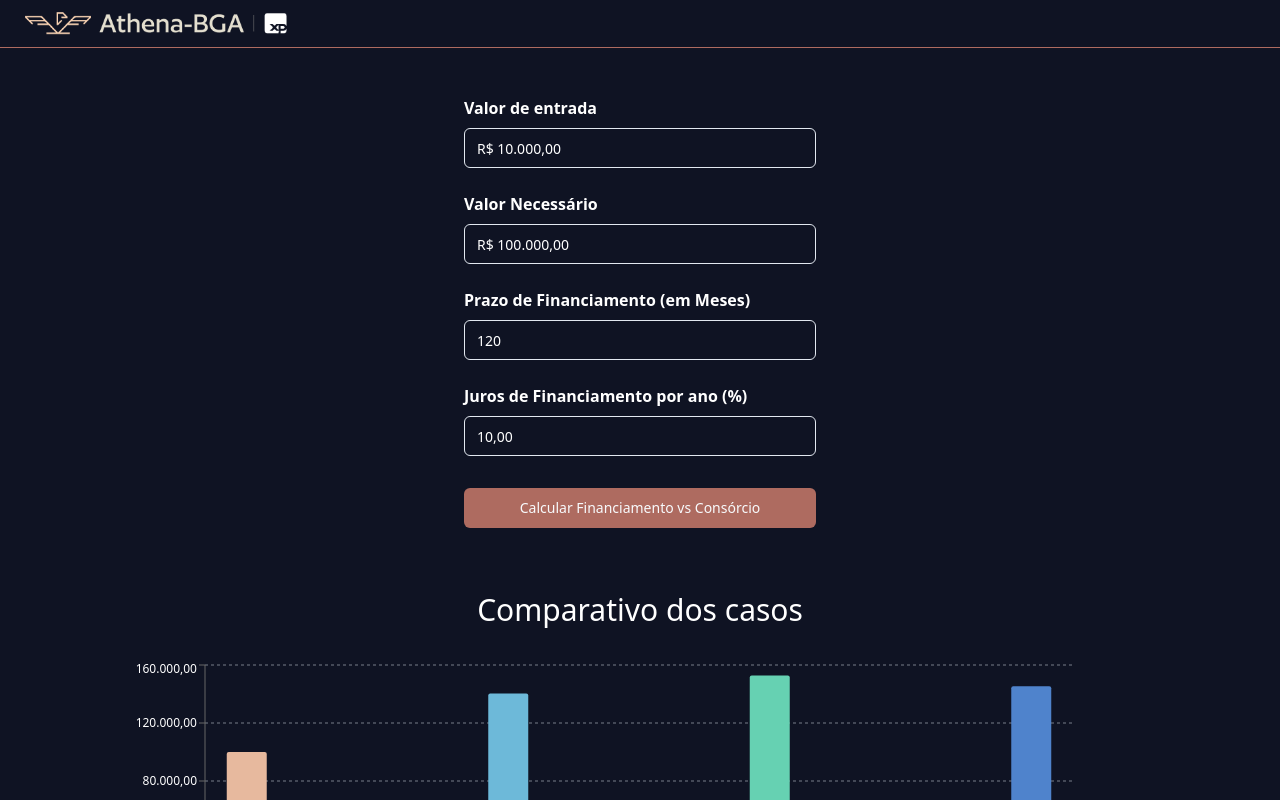
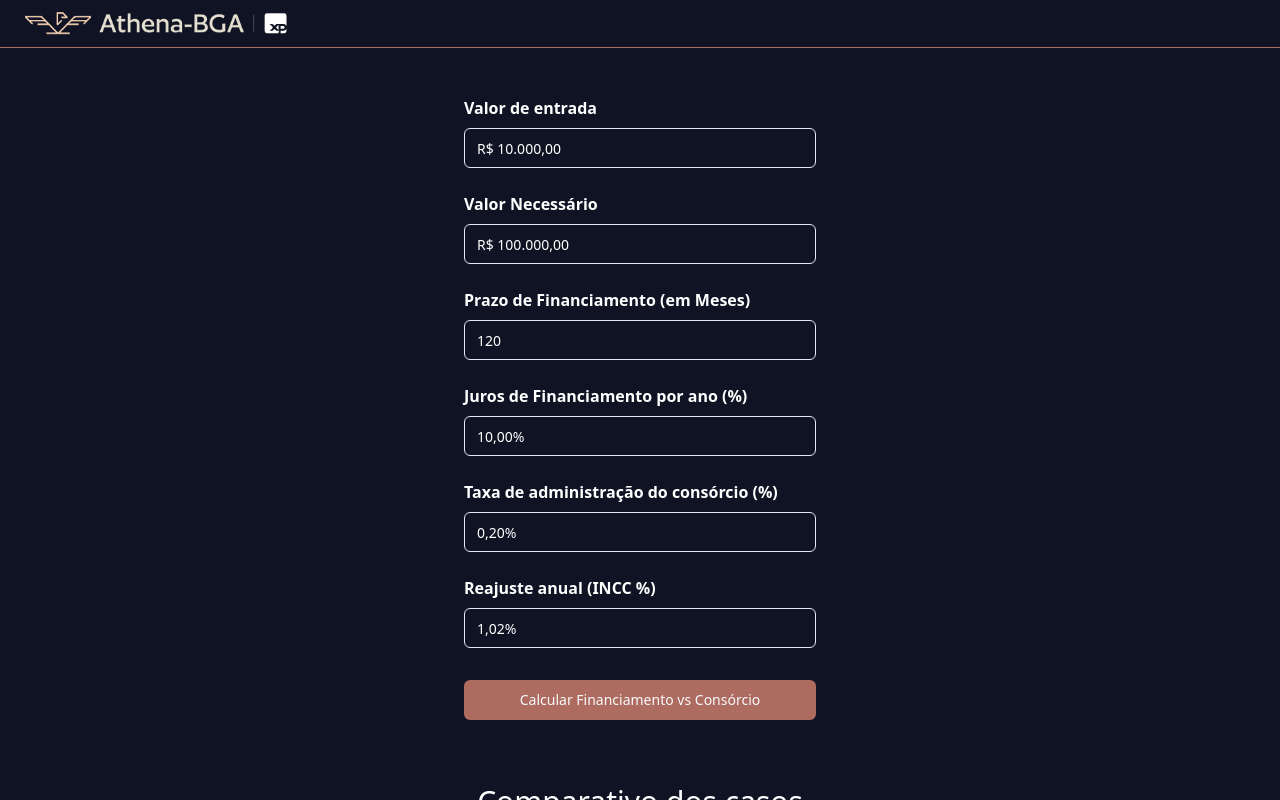
Before and after one commit to lucasmsa/athena-consortium-vs-financing-calculator, a React (Vite) app: page / in a window 1280 px wide. Shown: the top 800 px of the page. Built offline with nearby package versions, Linux system fonts and the light colour scheme.

Commit message:
feat: add annual adjustment rate and administration fee as user inputs that are also reflected on the methodology

```diff
--- a/src/App.tsx
+++ b/src/App.tsx
@@ -19,28 +19,34 @@ import AthenaLogo from "@/assets/athena-logo.png";
 import { chartConfig } from "./utils/chartConfig";
 import InstagramIcon from "@/assets/instagram.svg";
 import { NumericFormat } from "react-number-format";
+import { formatToFloat } from "./utils/formatToFloat";
 import AthenaLogoMini from "@/assets/athena-logo-mini.png";
 import { useFinanceCalculator } from "./hooks/useFinanceCalculator";
 import { CustomTooltip } from "./components/CustomTooltip/CustomTooltip";
 import { ChartContainer, ChartLegendContent } from "@/components/ui/chart";
-import { formatToFloat } from "./utils/formatToFloat";
 
 function App() {
   const {
     entryValue,
     neededValue,
     handleSubmit,
+    collapseOpen,
     financingTerm,
     setEntryValue,
-    collapseOpen,
-    setCollapseOpen,
     chartDataTotal,
     setNeededValue,
+    setCollapseOpen,
     setFinancingTerm,
     financingInterest,
     handleInputChange,
     setFinancingInterest,
+    annualAdjustmentRate,
     chartDataInstallments,
+    administrationFeeRate,
+    setAnnualAdjustmentRate,
+    setAdministrationFeeRate,
+    methodologyAnnualAdjustmentRate,
+    methodologyAdministrationFeeRate,
   } = useFinanceCalculator();
 
   return (
@@ -92,12 +98,37 @@ function App() {
           Juros de Financiamento por ano (%)
         </label>
         <NumericFormat
+          suffix={"%"}
           decimalScale={2}
           fixedDecimalScale
           customInput={Input}
           decimalSeparator=","
           value={financingInterest}
           onValueChange={handleInputChange(setFinancingInterest)}
+        />
+        <label className="text-white mt-4 font-bold">
+          Taxa de administração do consórcio (%)
+        </label>
+        <NumericFormat
+          suffix={"%"}
+          decimalScale={2}
+          fixedDecimalScale
+          customInput={Input}
+          decimalSeparator=","
+          value={administrationFeeRate}
+          onValueChange={handleInputChange(setAdministrationFeeRate)}
+        />
+        <label className="text-white mt-4 font-bold">
+          Reajuste anual (INCC %)
+        </label>
+        <NumericFormat
+          suffix={"%"}
+          decimalScale={2}
+          fixedDecimalScale
+          customInput={Input}
+          decimalSeparator=","
+          value={annualAdjustmentRate}
+          onValueChange={handleInputChange(setAnnualAdjustmentRate)}
         />
         <Button
           type="submit"
@@ -225,11 +256,12 @@ function App() {
               de financiamento. Já no modelo SAC, que é o Sistema de Amortização
               Constante, o valor amortizado permanece o mesmo, resultando em
               parcelas que diminuem com o tempo. No consórcio, o prazo
-              considerado é de 180 meses, com uma taxa de administração de 20% e
-              um fundo de reserva de 3%, aplicados uma única vez sobre o valor
-              do bem. Além disso, o saldo devedor do consórcio é reajustado
-              anualmente em 2%, para preservar o poder de compra da carta ao
-              longo do tempo.
+              considerado é de 180 meses, com uma taxa de administração de{" "}
+              {methodologyAdministrationFeeRate}% e um fundo de reserva de 3%,
+              aplicados uma única vez sobre o valor do bem. Além disso, o saldo
+              devedor do consórcio é reajustado anualmente em{" "}
+              {methodologyAnnualAdjustmentRate}%, para preservar o poder de
+              compra da carta ao longo do tempo.
             </div>
             <div className="rounded-md border px-4 py-3 font-mono text-sm">
               Disclaimer: <br />
--- a/src/hooks/useFinanceCalculator.ts
+++ b/src/hooks/useFinanceCalculator.ts
@@ -12,17 +12,23 @@ interface UseFinanceCalculator {
   collapseOpen: boolean;
   financingTerm: number;
   financingInterest: number;
+  annualAdjustmentRate: number;
+  administrationFeeRate: number;
   chartDataTotal: ChartDataTotal[];
-  chartDataInstallments: ChartDataInstallments[];
+  methodologyAnnualAdjustmentRate: number;
+  methodologyAdministrationFeeRate: number;
   handleInputChange: (
     setter: Dispatch<SetStateAction<number>>
   ) => (value: NumberFormatValues) => void;
+  chartDataInstallments: ChartDataInstallments[];
   setCollapseOpen: Dispatch<SetStateAction<boolean>>;
-  handleSubmit: (e: React.FormEvent<HTMLFormElement>) => void;
   setEntryValue: Dispatch<SetStateAction<number>>;
   setNeededValue: Dispatch<SetStateAction<number>>;
   setFinancingTerm: Dispatch<SetStateAction<number>>;
   setFinancingInterest: Dispatch<SetStateAction<number>>;
+  setAnnualAdjustmentRate: Dispatch<SetStateAction<number>>;
+  setAdministrationFeeRate: Dispatch<SetStateAction<number>>;
+  handleSubmit: (e: React.FormEvent<HTMLFormElement>) => void;
 }
 
 export const useFinanceCalculator = (): UseFinanceCalculator => {
@@ -31,7 +37,15 @@ export const useFinanceCalculator = (): UseFinanceCalculator => {
   const [neededValue, setNeededValue] = useState(100000);
   const [financingTerm, setFinancingTerm] = useState(120);
   const [financingInterest, setFinancingInterest] = useState(10);
+  const [annualAdjustmentRate, setAnnualAdjustmentRate] = useState(1.02);
+  const [administrationFeeRate, setAdministrationFeeRate] = useState(0.2);
   const [chartDataTotal, setChartDataTotal] = useState<ChartDataTotal[]>([]);
+  const [methodologyAnnualAdjustmentRate, setMethodologyAnnualAdjustmentRate] =
+    useState(annualAdjustmentRate);
+  const [
+    methodologyAdministrationFeeRate,
+    setMethodologyAdministrationFeeRate,
+  ] = useState(administrationFeeRate);
   const [chartDataInstallments, setChartDataInstallments] = useState<
     ChartDataInstallments[]
   >([]);
@@ -42,10 +56,14 @@ export const useFinanceCalculator = (): UseFinanceCalculator => {
       neededValue,
       financingTerm,
       financingInterest,
+      annualAdjustmentRate,
+      administrationFeeRate,
     });
 
     setChartDataTotal(chartDataTotal);
     setChartDataInstallments(chartDataInstallments);
+    setMethodologyAnnualAdjustmentRate(annualAdjustmentRate);
+    setMethodologyAdministrationFeeRate(administrationFeeRate);
   };
 
   useEffect(() => {
@@ -66,19 +84,25 @@ export const useFinanceCalculator = (): UseFinanceCalculator => {
   };
 
   return {
-    collapseOpen,
-    setCollapseOpen,
     entryValue,
     neededValue,
+    handleSubmit,
+    collapseOpen,
     financingTerm,
+    setEntryValue,
+    chartDataTotal,
+    setNeededValue,
+    setCollapseOpen,
+    setFinancingTerm,
+    handleInputChange,
     financingInterest,
-    chartDataTotal,
+    setFinancingInterest,
+    annualAdjustmentRate,
     chartDataInstallments,
-    handleInputChange,
-    handleSubmit,
-    setEntryValue,
-    setNeededValue,
-    setFinancingTerm,
-    setFinancingInterest,
+    administrationFeeRate,
+    setAnnualAdjustmentRate,
+    setAdministrationFeeRate,
+    methodologyAnnualAdjustmentRate,
+    methodologyAdministrationFeeRate,
   };
 };
--- a/src/utils/computeValues.ts
+++ b/src/utils/computeValues.ts
@@ -3,6 +3,8 @@ interface ComputeValues {
   entryValue: number; // This represents the initial entry payment.
   financingTerm: number;
   financingInterest: number;
+  annualAdjustmentRate: number;
+  administrationFeeRate: number;
 }
 
 export interface ChartDataTotal {
@@ -25,12 +27,12 @@ export const computeValues = ({
   entryValue,
   financingTerm,
   financingInterest,
+  annualAdjustmentRate,
+  administrationFeeRate,
 }: ComputeValues): {
   chartDataTotal: ChartDataTotal[];
   chartDataInstallments: ChartDataInstallments[];
 } => {
-  const administrationFeeRate = 0.23;
-  const annualAdjustmentRate = 1.02;
   const consortiumTerm = 180;
 
   // Subtract the entry value from the needed value to get the financed value.
```
